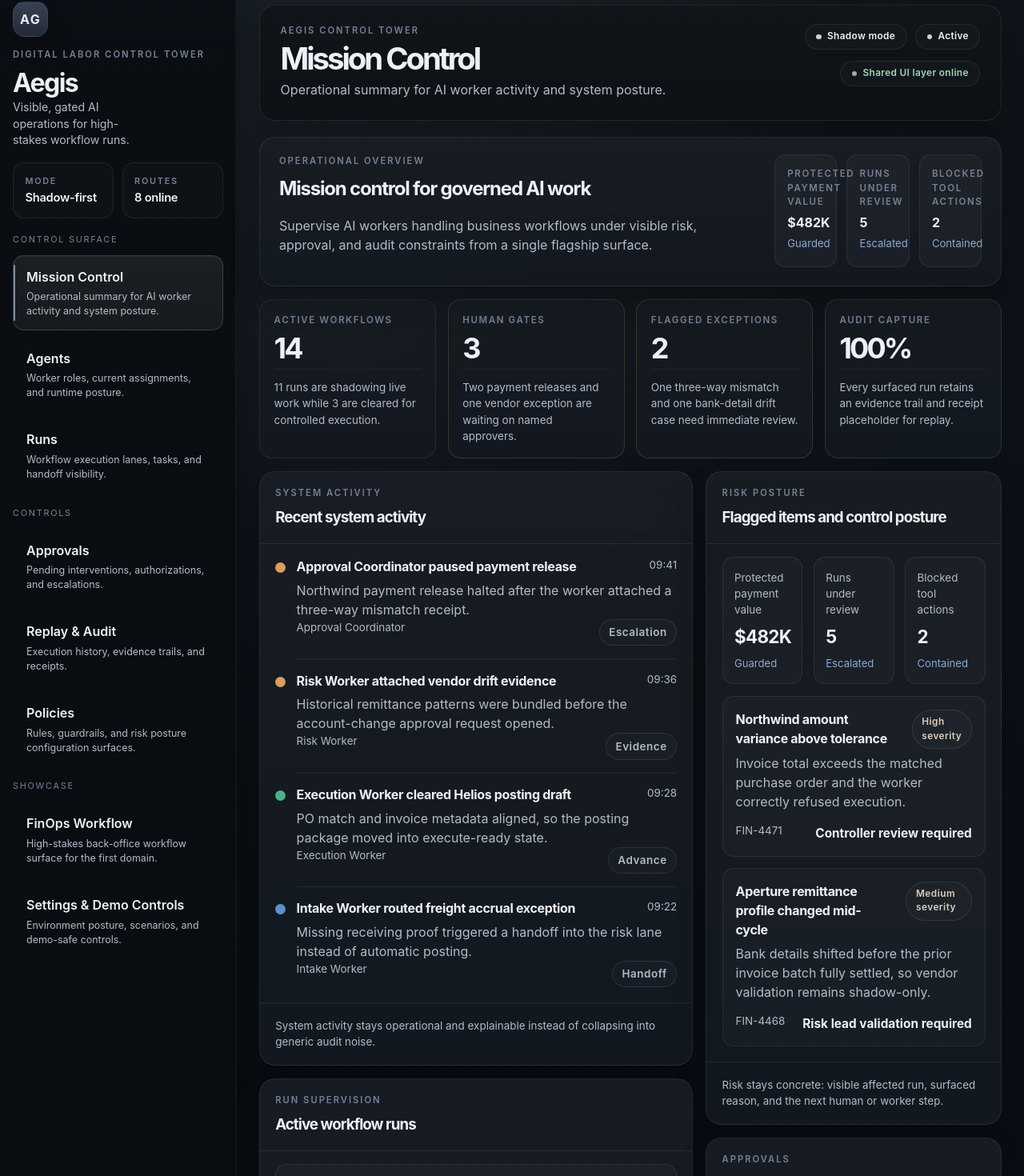
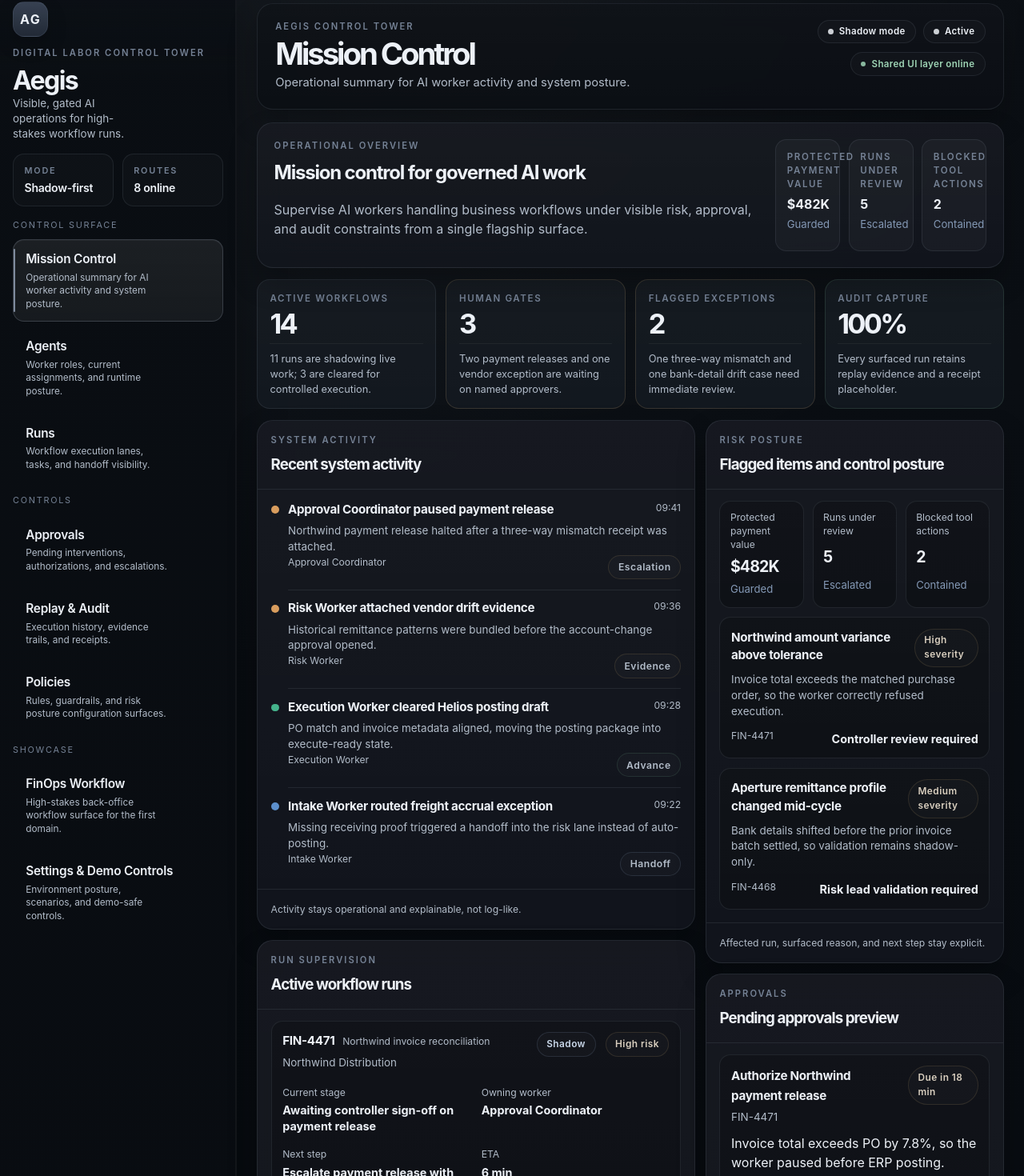
Before and after one commit to Arshgill01/Aegis, a React (Vite) app: page / in a window 1280 px wide. Shown: the part 18-1488 px from the top of the page at 80% size. Built offline with nearby package versions, Linux system fonts and the light colour scheme.

Commit message:
Tighten dashboard density and hierarchy

```diff
--- a/src/pages/overview/MissionControlSections.tsx
+++ b/src/pages/overview/MissionControlSections.tsx
@@ -30,7 +30,7 @@ export function ActiveRunsCard({ runs }: { runs: RunLane[] }) {
     <SurfaceCard
       eyebrow="Run supervision"
       title="Active workflow runs"
-      footer="Runs are ordered to keep current intervention pressure visible at a glance."
+      footer="Ordered by current intervention pressure."
     >
       <div className="mission-list mission-list--runs">
         {runs.map((run) => (
@@ -79,7 +79,7 @@ export function ApprovalsCard({ approvals }: { approvals: ApprovalPreview[] }) {
     <SurfaceCard
       eyebrow="Approvals"
       title="Pending approvals preview"
-      footer="Each approval card names the action, why it paused, and who resumes it next."
+      footer="Action, reason, owner, and resume path stay visible."
     >
       <div className="mission-list">
         {approvals.map((approval) => (
@@ -108,7 +108,7 @@ export function ActivityCard({ entries }: { entries: ActivityEvent[] }) {
     <SurfaceCard
       eyebrow="System activity"
       title="Recent system activity"
-      footer="System activity stays operational and explainable instead of collapsing into generic audit noise."
+      footer="Activity stays operational and explainable, not log-like."
     >
       <div className="mission-activity">
         {entries.map((entry) => (
@@ -143,7 +143,7 @@ export function RiskPostureCard({
     <SurfaceCard
       eyebrow="Risk posture"
       title="Flagged items and control posture"
-      footer="Risk stays concrete: visible affected run, surfaced reason, and the next human or worker step."
+      footer="Affected run, surfaced reason, and next step stay explicit."
     >
       <div className="mission-posture">
         {postureSignals.map((signal) => (
@@ -179,7 +179,7 @@ export function WorkerActivityCard({ workers }: { workers: WorkerLane[] }) {
     <SurfaceCard
       eyebrow="Worker lanes"
       title="Worker activity"
-      footer="Workers stay distinct by role, queue pressure, and current focus instead of reading as identical labels."
+      footer="Role, load, and focus stay distinct across worker lanes."
     >
       <div className="mission-workers">
         {workers.map((worker) => (
@@ -208,7 +208,7 @@ export function ScenarioSpotlightCard({ spotlight }: { spotlight: ScenarioSpotli
     <SurfaceCard
       eyebrow="Scenario spotlight"
       title="Deterministic demo anchor"
-      footer="The Overview stays demo-ready without claiming deeper orchestration or approval mechanics than Wave 1 owns."
+      footer="Demo-safe without implying deeper runtime mechanics than Wave 1 owns."
     >
       <div className="mission-spotlight">
         <div className="mission-spotlight__header">
--- a/src/pages/overview/missionControlData.ts
+++ b/src/pages/overview/missionControlData.ts
@@ -71,7 +71,7 @@ export const missionControlSeed = {
     {
       label: "Active workflows",
       value: "14",
-      detail: "11 runs are shadowing live work while 3 are cleared for controlled execution.",
+      detail: "11 runs are shadowing live work; 3 are cleared for controlled execution.",
       badge: "Live",
       tone: "neutral",
     },
@@ -92,7 +92,7 @@ export const missionControlSeed = {
     {
       label: "Audit capture",
       value: "100%",
-      detail: "Every surfaced run retains an evidence trail and receipt placeholder for replay.",
+      detail: "Every surfaced run retains replay evidence and a receipt placeholder.",
       badge: "Retained",
       tone: "positive",
     },
@@ -171,7 +171,7 @@ export const missionControlSeed = {
       id: "APR-203",
       title: "Authorize Northwind payment release",
       runId: "FIN-4471",
-      reason: "Invoice total exceeds PO by 7.8% and the worker paused before ERP posting.",
+      reason: "Invoice total exceeds PO by 7.8%, so the worker paused before ERP posting.",
       owner: "AP Controller · Priya Shah",
       dueBy: "Due in 18 min",
       riskLabel: "Mismatch hold",
@@ -202,7 +202,7 @@ export const missionControlSeed = {
     {
       time: "09:41",
       title: "Approval Coordinator paused payment release",
-      detail: "Northwind payment release halted after the worker attached a three-way mismatch receipt.",
+      detail: "Northwind payment release halted after a three-way mismatch receipt was attached.",
       actor: "Approval Coordinator",
       category: "Escalation",
       tone: "attention",
@@ -210,7 +210,7 @@ export const missionControlSeed = {
     {
       time: "09:36",
       title: "Risk Worker attached vendor drift evidence",
-      detail: "Historical remittance patterns were bundled before the account-change approval request opened.",
+      detail: "Historical remittance patterns were bundled before the account-change approval opened.",
       actor: "Risk Worker",
       category: "Evidence",
       tone: "attention",
@@ -218,7 +218,7 @@ export const missionControlSeed = {
     {
       time: "09:28",
       title: "Execution Worker cleared Helios posting draft",
-      detail: "PO match and invoice metadata aligned, so the posting package moved into execute-ready state.",
+      detail: "PO match and invoice metadata aligned, moving the posting package into execute-ready state.",
       actor: "Execution Worker",
       category: "Advance",
       tone: "positive",
@@ -226,7 +226,7 @@ export const missionControlSeed = {
     {
       time: "09:22",
       title: "Intake Worker routed freight accrual exception",
-      detail: "Missing receiving proof triggered a handoff into the risk lane instead of automatic posting.",
+      detail: "Missing receiving proof triggered a handoff into the risk lane instead of auto-posting.",
       actor: "Intake Worker",
       category: "Handoff",
       tone: "neutral",
@@ -237,7 +237,7 @@ export const missionControlSeed = {
       title: "Northwind amount variance above tolerance",
       runId: "FIN-4471",
       severity: "High severity",
-      summary: "Invoice total exceeds the matched purchase order and the worker correctly refused execution.",
+      summary: "Invoice total exceeds the matched purchase order, so the worker correctly refused execution.",
       nextAction: "Controller review required",
       tone: "attention",
     },
@@ -245,7 +245,7 @@ export const missionControlSeed = {
       title: "Aperture remittance profile changed mid-cycle",
       runId: "FIN-4468",
       severity: "Medium severity",
-      summary: "Bank details shifted before the prior invoice batch fully settled, so vendor validation remains shadow-only.",
+      summary: "Bank details shifted before the prior invoice batch settled, so validation remains shadow-only.",
       nextAction: "Risk lead validation required",
       tone: "attention",
     },
--- a/src/styles.css
+++ b/src/styles.css
@@ -12,25 +12,25 @@
   font-weight: 400;
   color: #edf1f7;
   background:
-    radial-gradient(circle at top left, rgba(141, 170, 206, 0.08), transparent 28%),
+    radial-gradient(circle at top left, rgba(126, 139, 158, 0.06), transparent 28%),
     radial-gradient(circle at top center, rgba(255, 255, 255, 0.03), transparent 22%),
-    linear-gradient(180deg, #0d1218 0%, #090d13 48%, #070a0f 100%);
+    linear-gradient(180deg, #0b0f14 0%, #080c11 48%, #07090d 100%);
   font-synthesis: none;
   text-rendering: optimizeLegibility;
   -webkit-font-smoothing: antialiased;
   -moz-osx-font-smoothing: grayscale;
-  --bg-canvas: rgba(10, 14, 19, 0.94);
-  --bg-panel: rgba(17, 22, 30, 0.92);
-  --bg-panel-strong: rgba(12, 16, 22, 0.9);
+  --bg-canvas: rgba(9, 12, 17, 0.95);
+  --bg-panel: rgba(15, 19, 26, 0.94);
+  --bg-panel-strong: rgba(10, 13, 18, 0.92);
   --bg-panel-soft: rgba(255, 255, 255, 0.03);
   --border-soft: rgba(156, 169, 188, 0.12);
   --border-strong: rgba(167, 180, 199, 0.22);
   --text-primary: #edf1f7;
   --text-secondary: #b2bcc9;
   --text-muted: #758295;
-  --accent: #8daace;
-  --accent-strong: #73ab8d;
-  --attention: #c3a06d;
+  --accent: #8499b6;
+  --accent-strong: #7aa58d;
+  --attention: #b89768;
   --shadow-panel: 0 18px 36px rgba(0, 0, 0, 0.24);
   --shadow-shell: 0 28px 56px rgba(0, 0, 0, 0.32);
   --radius-xl: 20px;
@@ -91,7 +91,7 @@ select {
   z-index: 1;
   display: flex;
   flex-direction: column;
-  gap: 1.1rem;
+  gap: 0.95rem;
   padding: 1.25rem 1rem;
   background:
     linear-gradient(180deg, rgba(18, 24, 33, 0.14), transparent 120px),
@@ -105,7 +105,7 @@ select {
 
 .sidebar__brand {
   display: grid;
-  gap: 0.85rem;
+  gap: 0.75rem;
 }
 
 .sidebar__crest {
@@ -145,7 +145,7 @@ select {
 
 .sidebar__brand-copy {
   display: grid;
-  gap: 0.3rem;
+  gap: 0.22rem;
 }
 
 .sidebar__brand-copy h2 {
@@ -156,8 +156,8 @@ select {
 .sidebar__mission {
   margin: 0;
   max-width: 18ch;
-  font-size: 0.88rem;
-  line-height: 1.45;
+  font-size: 0.84rem;
+  line-height: 1.4;
 }
 
 .sidebar__status {
@@ -169,7 +169,7 @@ select {
 .sidebar__status-card {
   display: grid;
   gap: 0.15rem;
-  padding: 0.85rem 0.9rem;
+  padding: 0.75rem 0.85rem;
   border-radius: var(--radius-md);
   border: 1px solid var(--border-soft);
   background: rgba(255, 255, 255, 0.02);
@@ -184,7 +184,7 @@ select {
 }
 
 .sidebar__status-card strong {
-  font-size: 0.92rem;
+  font-size: 0.88rem;
   font-weight: 620;
   letter-spacing: -0.02em;
 }
@@ -192,13 +192,13 @@ select {
 .sidebar__nav {
   display: flex;
   flex-direction: column;
-  gap: 1rem;
+  gap: 0.9rem;
 }
 
 .nav-section {
   display: flex;
   flex-direction: column;
-  gap: 0.75rem;
+  gap: 0.6rem;
 }
 
 .nav-section__title {
@@ -212,15 +212,15 @@ select {
 .nav-section__items {
   display: flex;
   flex-direction: column;
-  gap: 0.5rem;
+  gap: 0.35rem;
 }
 
 .nav-link {
   position: relative;
   display: flex;
   flex-direction: column;
-  gap: 0.28rem;
-  padding: 0.85rem 0.95rem 0.85rem 1rem;
+  gap: 0.22rem;
+  padding: 0.78rem 0.9rem 0.78rem 0.95rem;
   border-radius: var(--radius-md);
   border: 1px solid transparent;
   background: transparent;
@@ -262,12 +262,15 @@ select {
 .nav-link__label {
   color: var(--text-primary);
   font-weight: 600;
+  font-size: 0.96rem;
+  letter-spacing: -0.015em;
 }
 
 .nav-link__description {
   color: var(--text-secondary);
-  font-size: 0.78rem;
-  line-height: 1.45;
+  font-size: 0.74rem;
+  line-height: 1.4;
+  max-width: 24ch;
 }
 
 .sidebar__footer {
@@ -296,15 +299,15 @@ select {
   display: flex;
   flex-direction: column;
   min-width: 0;
-  padding: 1.5rem 1.75rem 1.75rem;
+  padding: 1.35rem 1.55rem 1.6rem;
 }
 
 .topbar {
   display: flex;
   align-items: flex-start;
   justify-content: space-between;
-  gap: 1.5rem;
-  padding: 1.45rem 1.6rem 1.55rem;
+  gap: 1.25rem;
+  padding: 1.25rem 1.4rem 1.35rem;
   border: 1px solid var(--border-soft);
   border-radius: var(--radius-xl);
   background:
@@ -315,7 +318,7 @@ select {
 }
 
 .topbar__copy {
-  max-width: 52rem;
+  max-width: 48rem;
 }
 
 .topbar h1 {
@@ -325,15 +328,15 @@ select {
 }
 
 .topbar__description {
-  max-width: 44rem;
-  margin: 0.55rem 0 0;
-  font-size: 1rem;
-  line-height: 1.58;
+  max-width: 40rem;
+  margin: 0.45rem 0 0;
+  font-size: 0.92rem;
+  line-height: 1.48;
 }
 
 .topbar__metrics {
   display: grid;
-  gap: 0.85rem;
+  gap: 0.7rem;
   justify-items: end;
   min-width: 16rem;
 }
@@ -342,7 +345,7 @@ select {
   display: flex;
   flex-wrap: wrap;
   justify-content: flex-end;
-  gap: 0.65rem;
+  gap: 0.55rem;
 }
 
 .status-pill,
@@ -361,13 +364,13 @@ select {
   display: inline-flex;
   align-items: center;
   gap: 0.45rem;
-  min-height: 2rem;
-  padding: 0 0.85rem;
+  min-height: 1.85rem;
+  padding: 0 0.78rem;
   border-radius: 999px;
   border: 1px solid var(--border-soft);
   background: rgba(255, 255, 255, 0.02);
   color: var(--text-primary);
-  font-size: 0.74rem;
+  font-size: 0.72rem;
   letter-spacing: 0.03em;
   text-transform: none;
 }
@@ -387,13 +390,13 @@ select {
 }
 
 .page-region {
-  padding-top: 1.2rem;
+  padding-top: 1rem;
 }
 
 .page-shell {
   display: flex;
   flex-direction: column;
-  gap: 1rem;
+  gap: 0.85rem;
 }
 
 .hero-panel,
@@ -411,22 +414,22 @@ select {
 .hero-panel {
   display: flex;
   justify-content: space-between;
-  gap: 1.5rem;
-  padding: 1.35rem 1.5rem 1.45rem;
+  gap: 1.2rem;
+  padding: 1.2rem 1.3rem 1.25rem;
 }
 
 .summary-grid {
   display: grid;
   grid-template-columns: repeat(4, minmax(0, 1fr));
-  gap: 0.9rem;
+  gap: 0.75rem;
 }
 
 .summary-card {
   display: grid;
-  gap: 0.55rem;
+  gap: 0.45rem;
   align-content: start;
-  padding: 1.05rem 1.1rem 1rem;
-  min-height: 11.5rem;
+  padding: 0.92rem 0.98rem 0.9rem;
+  min-height: 9.9rem;
   border-radius: var(--radius-lg);
   border: 1px solid var(--border-soft);
   background:
@@ -435,7 +438,7 @@ select {
 }
 
 .summary-card strong {
-  font-size: 2.25rem;
+  font-size: 2.15rem;
   line-height: 0.95;
   letter-spacing: -0.08em;
 }
@@ -443,10 +446,10 @@ select {
 .summary-card p {
   margin: 0;
   color: var(--text-secondary);
-  padding-top: 0.75rem;
+  padding-top: 0.65rem;
   border-top: 1px solid rgba(255, 255, 255, 0.05);
-  font-size: 0.84rem;
-  line-height: 1.52;
+  font-size: 0.8rem;
+  line-height: 1.45;
 }
 
 .summary-card--attention {
@@ -460,15 +463,15 @@ select {
 .signal-list {
   display: grid;
   grid-template-columns: repeat(3, minmax(0, 1fr));
-  gap: 0.75rem;
+  gap: 0.65rem;
   width: min(27rem, 100%);
 }
 
 .signal-item {
   display: flex;
   flex-direction: column;
-  gap: 0.3rem;
-  padding: 0.95rem;
+  gap: 0.22rem;
+  padding: 0.82rem 0.85rem;
   border-radius: var(--radius-md);
   background: rgba(255, 255, 255, 0.03);
   border: 1px solid var(--border-soft);
@@ -483,14 +486,14 @@ select {
 .content-grid {
   display: grid;
   grid-template-columns: minmax(0, 1.35fr) minmax(320px, 0.92fr);
-  gap: 1rem;
+  gap: 0.8rem;
 }
 
 .content-grid__primary,
 .content-grid__secondary {
   display: flex;
   flex-direction: column;
-  gap: 1rem;
+  gap: 0.8rem;
 }
 
 .surface-card {
@@ -501,7 +504,7 @@ select {
 .surface-card__header,
 .surface-card__body,
 .surface-card__footer {
-  padding: 1.15rem 1.2rem;
+  padding: 1rem 1.05rem;
 }
 
 .surface-card__header {
@@ -509,27 +512,28 @@ select {
 }
 
 .surface-card__body {
-  padding-top: 1rem;
+  padding-top: 0.85rem;
 }
 
 .surface-card__footer {
   margin-top: auto;
   border-top: 1px solid var(--border-soft);
   color: var(--text-secondary);
-  font-size: 0.84rem;
+  font-size: 0.76rem;
+  line-height: 1.45;
 }
 
 .stack-list {
   display: flex;
   flex-direction: column;
-  gap: 0.8rem;
+  gap: 0.65rem;
 }
 
 .stack-list__item {
   display: flex;
   justify-content: space-between;
   gap: 1rem;
-  padding: 0.95rem;
+  padding: 0.82rem 0.85rem;
   border-radius: var(--radius-md);
   background: rgba(255, 255, 255, 0.03);
   border: 1px solid var(--border-soft);
@@ -630,7 +634,7 @@ select {
 .mission-workers {
   display: flex;
   flex-direction: column;
-  gap: 0.9rem;
+  gap: 0.72rem;
 }
 
 .mission-workers {
@@ -646,7 +650,9 @@ select {
 .mission-spotlight {
   border: 1px solid var(--border-soft);
   border-radius: var(--radius-md);
-  background: rgba(255, 255, 255, 0.025);
+  background:
+    linear-gradient(180deg, rgba(255, 255, 255, 0.018), rgba(255, 255, 255, 0.01)),
+    rgba(10, 13, 18, 0.76);
 }
 
 .mission-run,
@@ -654,7 +660,7 @@ select {
 .mission-flag,
 .mission-worker,
 .mission-spotlight {
-  padding: 1rem;
+  padding: 0.85rem;
 }
 
 .mission-run__identity {
@@ -669,7 +675,7 @@ select {
 .mission-activity__meta strong,
 .mission-flag__header strong,
 .mission-worker__header strong {
-  font-size: 1rem;
+  font-size: 0.95rem;
   letter-spacing: -0.02em;
 }
 
@@ -685,7 +691,8 @@ select {
 .mission-spotlight__header span,
 .mission-run__grid span {
   color: var(--text-secondary);
-  font-size: 0.84rem;
+  font-size: 0.76rem;
+  line-height: 1.4;
 }
 
 .mission-run__header p,
@@ -697,47 +704,49 @@ select {
 .mission-spotlight p {
   margin: 0.35rem 0 0;
   color: var(--text-secondary);
+  font-size: 0.84rem;
+  line-height: 1.48;
 }
 
 .mission-run__grid {
   display: grid;
   grid-template-columns: repeat(2, minmax(0, 1fr));
-  gap: 0.85rem 1rem;
-  margin-top: 1rem;
+  gap: 0.7rem 0.85rem;
+  margin-top: 0.82rem;
 }
 
 .mission-run__grid strong,
 .mission-flag__footer strong {
   display: block;
-  margin-top: 0.2rem;
-  font-size: 0.96rem;
-  line-height: 1.45;
+  margin-top: 0.16rem;
+  font-size: 0.9rem;
+  line-height: 1.38;
 }
 
 .mission-approval__reason,
 .mission-worker__focus,
 .mission-spotlight p {
-  margin: 0.85rem 0 0;
-  line-height: 1.55;
+  margin: 0.7rem 0 0;
+  line-height: 1.48;
 }
 
 .mission-approval__footer,
 .mission-flag__footer,
 .mission-worker__meta {
-  margin-top: 0.9rem;
+  margin-top: 0.72rem;
 }
 
 .mission-activity__row {
   display: grid;
   grid-template-columns: auto minmax(0, 1fr);
-  gap: 0.85rem;
+  gap: 0.72rem;
   align-items: flex-start;
 }
 
 .mission-activity__dot {
-  width: 0.8rem;
-  height: 0.8rem;
-  margin-top: 0.45rem;
+  width: 0.62rem;
+  height: 0.62rem;
+  margin-top: 0.42rem;
   border-radius: 999px;
 }
 
@@ -754,7 +763,7 @@ select {
 }
 
 .mission-activity__body {
-  padding-bottom: 1rem;
+  padding-bottom: 0.8rem;
   border-bottom: 1px solid var(--border-soft);
 }
 
@@ -766,19 +775,19 @@ select {
 .mission-posture {
   display: grid;
   grid-template-columns: repeat(3, minmax(0, 1fr));
-  gap: 0.85rem;
-  margin-bottom: 0.95rem;
+  gap: 0.65rem;
+  margin-bottom: 0.72rem;
 }
 
 .mission-posture__item {
   display: grid;
-  gap: 0.45rem;
-  padding: 0.9rem;
+  gap: 0.28rem;
+  padding: 0.72rem 0.78rem;
 }
 
 .mission-posture__item strong {
-  font-size: 1.4rem;
-  letter-spacing: -0.03em;
+  font-size: 1.22rem;
+  letter-spacing: -0.045em;
 }
 
 .mission-posture__item em {
@@ -793,20 +802,23 @@ select {
 }
 
 .mission-worker__meta {
-  padding-top: 0.75rem;
+  padding-top: 0.62rem;
   border-top: 1px solid var(--border-soft);
 }
 
 .mission-spotlight h3 {
-  margin: 0.9rem 0 0;
+  margin: 0.72rem 0 0;
+  font-size: 1.02rem;
 }
 
 .mission-spotlight__list {
   display: grid;
-  gap: 0.65rem;
-  margin: 1rem 0 0;
+  gap: 0.5rem;
+  margin: 0.82rem 0 0;
   padding-left: 1rem;
   color: var(--text-secondary);
+  font-size: 0.84rem;
+  line-height: 1.45;
 }
 
 @media (max-width: 1200px) {
```
